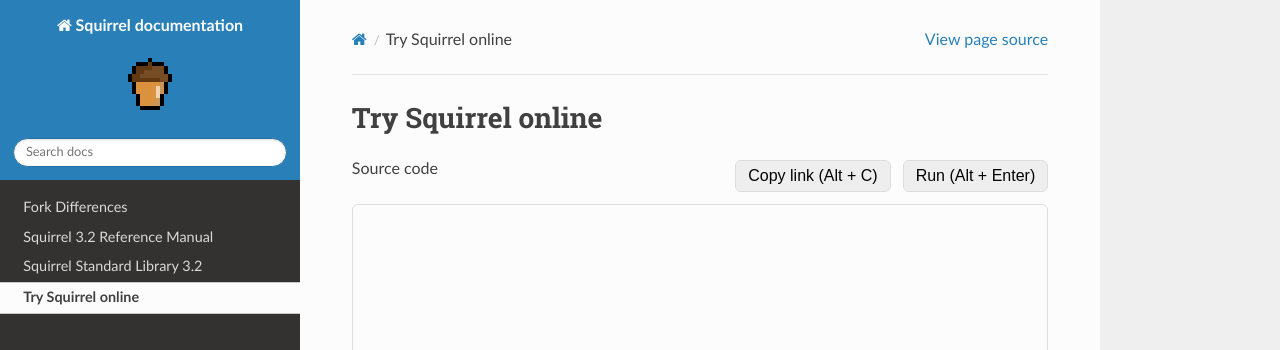
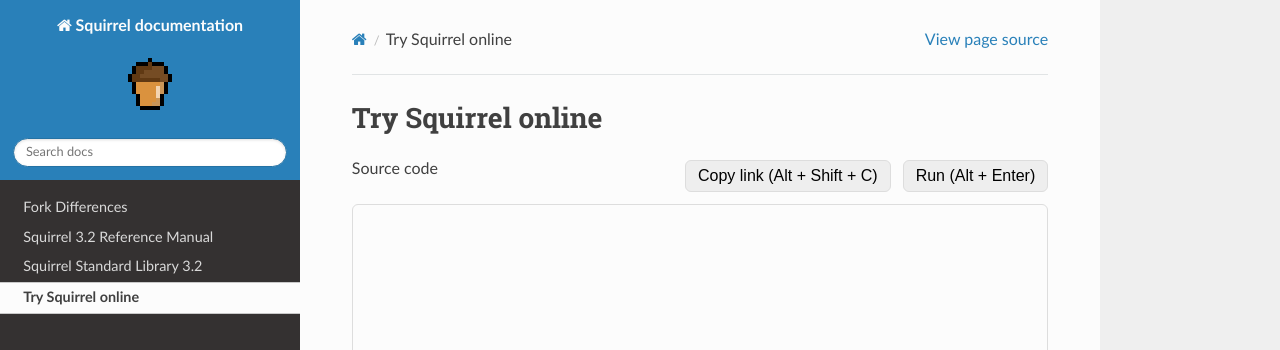
Before and after one commit to nesbox/squirrel, a Sphinx documentation site: the page built from doc/source/repl/index.rst, in a window 1280 px wide and 1088 px high. Shown: the top 350 px of the window. Built offline with Sphinx 7.4.7 and the Read the Docs theme 3.1.0, drawn with Linux system fonts in a browser that asks for light colours.

```diff
--- a/doc/source/repl/index.rst
+++ b/doc/source/repl/index.rst
@@ -265,7 +265,7 @@
     <div class="content-wrapper">
       Source code
 
-      <button id="btn-copy-link" onclick="copy_data_url()">Copy link (Alt + C)</button>
+      <button id="btn-copy-link" onclick="copy_data_url()">Copy link (Alt + Shift + C)</button>
       <button id="btn-run" onclick="execute_sq()">Run (Alt + Enter)</button>
     </div>
 
```
Also changed, not shown: other parts of doc/source/repl/index.rst (+1 -1 lines).
